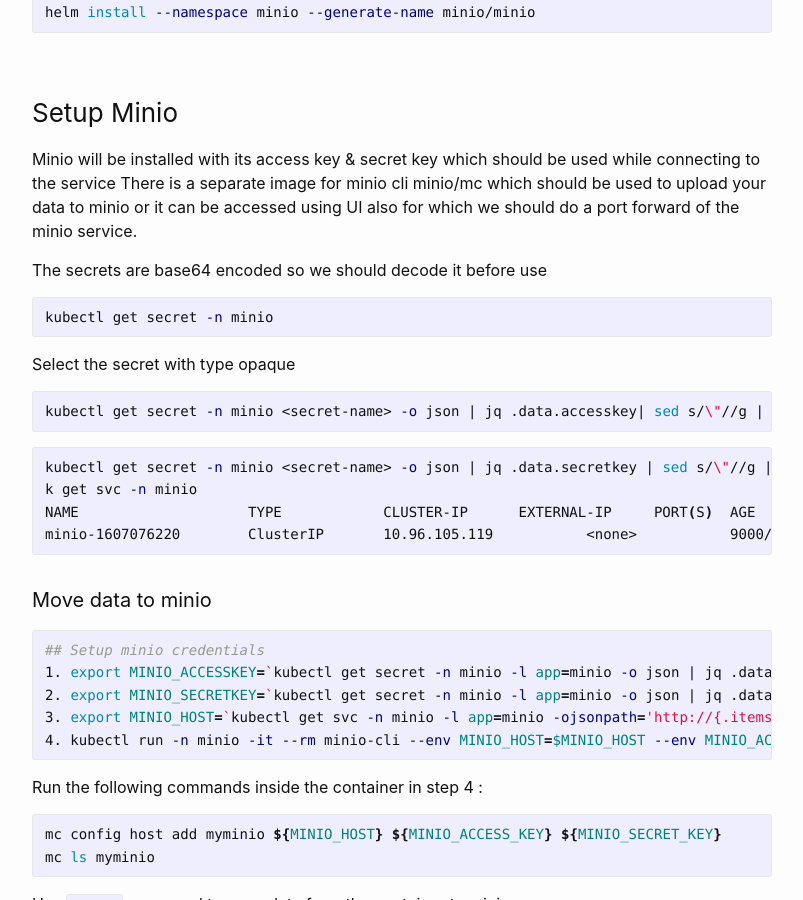
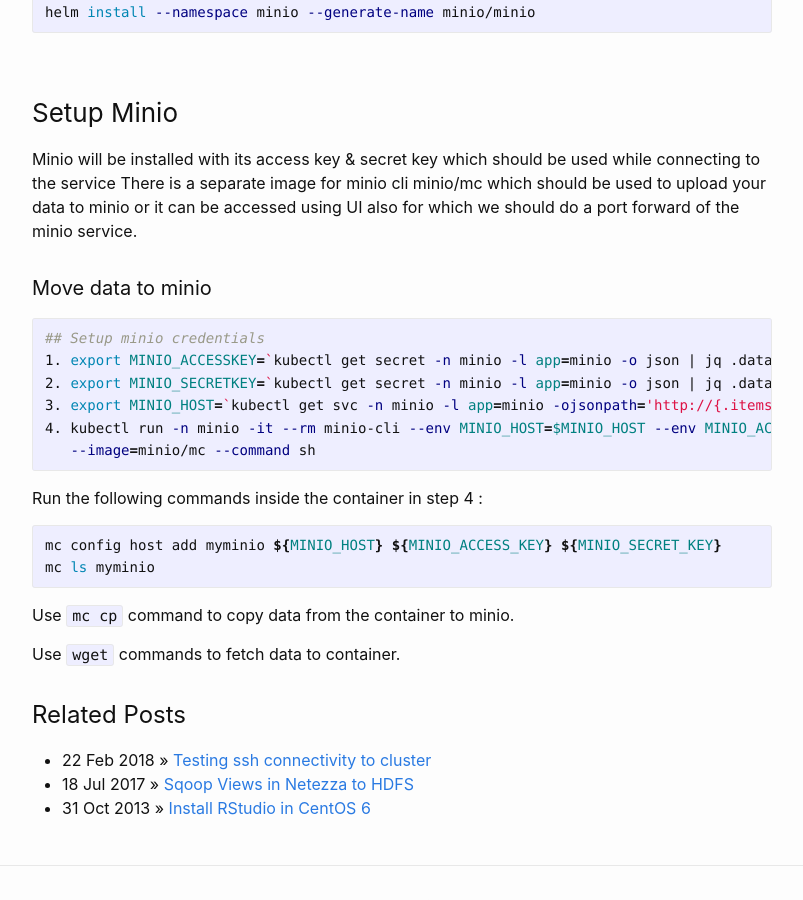
Before and after one commit to jijosg/jijosg.github.io, a Jekyll site: the page built from _posts/2020-01-19-setup-sparkoperator-and-minio.md, in a window 1280 px wide and 900 px high, scrolled down 1198 px. Shown: the whole window, without its empty margins (238-1041 px from the left). Built offline with Jekyll 4.4.1, drawn with Linux system fonts in a browser that asks for light colours; comment, search, counter and statistics services are not loaded.

Commit message:
Updated setup scripts for minio

````diff
--- a/_posts/2020-01-19-setup-sparkoperator-and-minio.md
+++ b/_posts/2020-01-19-setup-sparkoperator-and-minio.md
@@ -42,29 +42,14 @@
 Minio will be installed with its access key & secret key which should be used while connecting to the service
 There is a separate image for minio cli minio/mc which should be used to upload your data to minio or it can be accessed using UI also for which we should do a port forward of the minio service.
 
-The secrets are base64 encoded so we should decode it before use
-
-~~~shell
-kubectl get secret -n minio
-~~~
-Select the secret with type opaque
-~~~shell
-kubectl get secret -n minio <secret-name> -o json | jq .data.accesskey| sed s/\"//g | base64 -d
-~~~
-~~~shell
-kubectl get secret -n minio <secret-name> -o json | jq .data.secretkey | sed s/\"//g | base64 -d
-k get svc -n minio
-NAME               	TYPE       	CLUSTER-IP	EXTERNAL-IP	PORT(S)	 AGE
-minio-1607076220   	ClusterIP   	10.96.105.119   	<none>       	 9000/TCP   	3d21h
-~~~
-
 #### Move data to minio
 ~~~shell
 ## Setup minio credentials
 1. export MINIO_ACCESSKEY=`kubectl get secret -n minio -l app=minio -o json | jq .data.accesskey | sed s/\"//g | base64 -d`
 2. export MINIO_SECRETKEY=`kubectl get secret -n minio -l app=minio -o json | jq .data.secretkey | sed s/\"//g | base64 -d`
 3. export MINIO_HOST=`kubectl get svc -n minio -l app=minio -ojsonpath='http://{.items[0].metadata.name}:{.items[0].spec.ports[0].targetPort}'`
-4. kubectl run -n minio -it --rm minio-cli --env MINIO_HOST=$MINIO_HOST --env MINIO_ACCESSKEY=$MINIO_ACCESSKEY --env MINIO_SECRETKEY=$MINIO_SECRETKEY --image=minio/mc --command sh
+4. kubectl run -n minio -it --rm minio-cli --env MINIO_HOST=$MINIO_HOST --env MINIO_ACCESSKEY=$MINIO_ACCESSKEY --env MINIO_SECRETKEY=$MINIO_SECRETKEY \
+   --image=minio/mc --command sh
 ~~~
 Run the following commands inside the container in step 4 :
 ```shell
````
